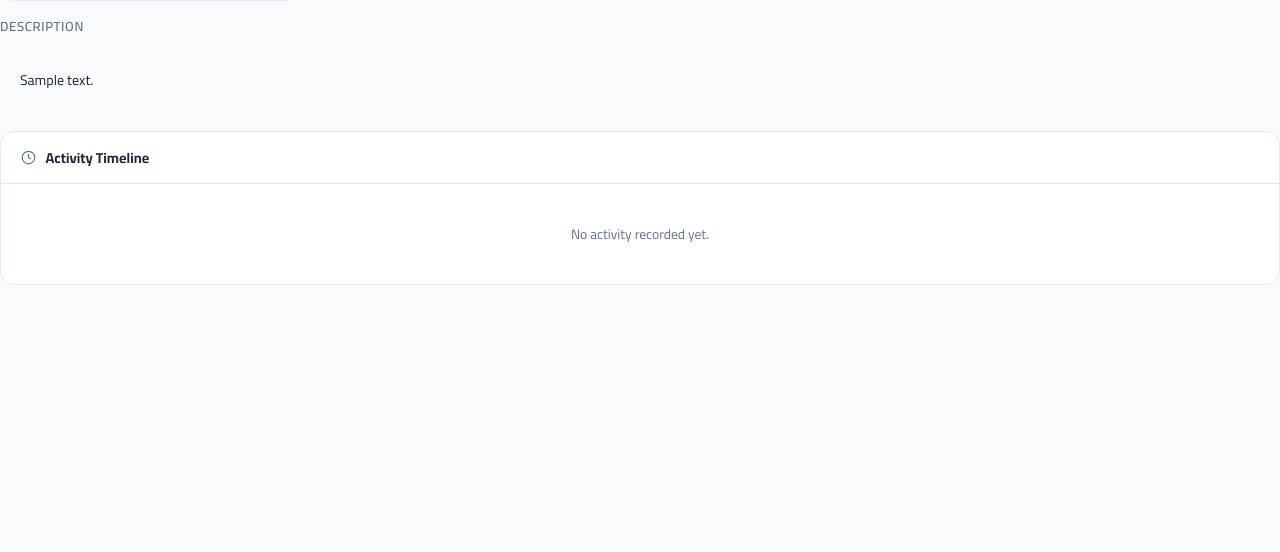
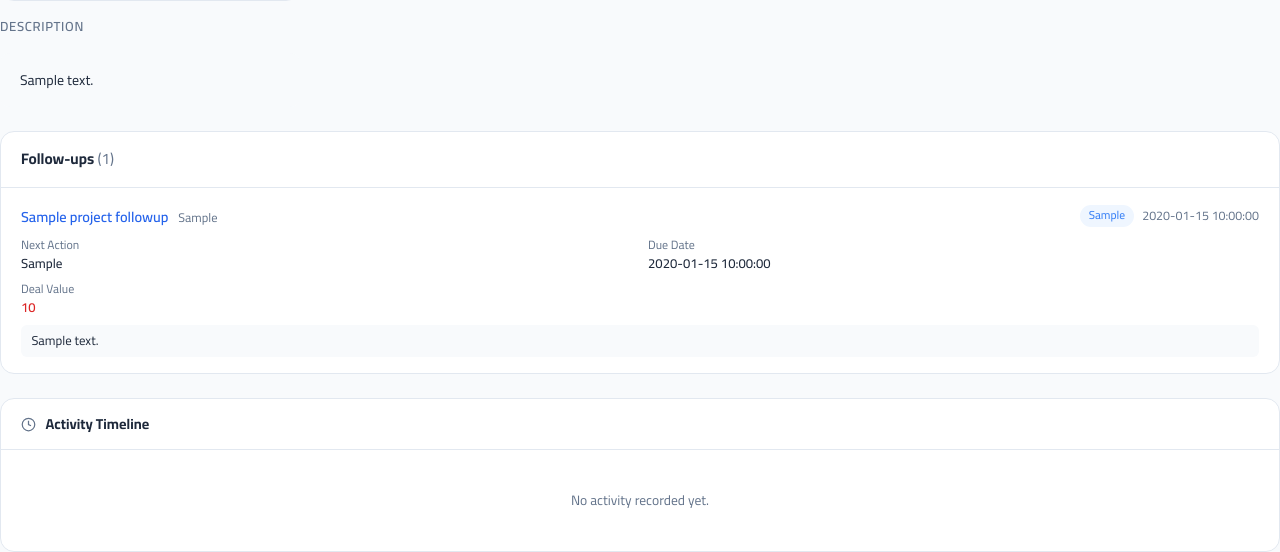
Before and after one commit to ehab-777/CrmBase, a Flask app: template templates/projects/project_detail.html in a window 1280 px wide. Shown: the part 567-1119 px from the top of the page. Before the commit the page ends 852 px from the top, so only its background shows below. Run offline with Flask 2, Linux system fonts and the light colour scheme; the template is opened without the code that fills it: most values are stand-ins (such as "Sample title", 1, 10 or a date in 2020); some libraries are stand-ins or nearby versions.

Commit message:
feat(projects): add follow-up timeline to project detail page
Shows all follow-up activities for contacts linked to the project,
with contact name, stage pill, contact method, next action, due date,
deal value, and summary. Matches the company detail follow-ups tab.

Co-Authored-By: Claude Sonnet 4.6 <noreply@anthropic.com>

```diff
--- a/templates/projects/project_detail.html
+++ b/templates/projects/project_detail.html
@@ -133,6 +133,31 @@
   .contact-link:hover { text-decoration: underline; }
 
   .empty-contacts { text-align: center; padding: 2.5rem 1rem; color: var(--text-secondary); font-size: 0.875rem; }
+
+  /* Follow-ups section */
+  .fu-section { margin-top: 1.5rem; background: #fff; border: 1.5px solid var(--border-color); border-radius: 14px; overflow: hidden; }
+  .fu-section-header { display: flex; justify-content: space-between; align-items: center; padding: 1rem 1.25rem; border-bottom: 1px solid var(--border-color); }
+  .fu-section-title { font-size: 0.95rem; font-weight: 700; color: var(--text-primary); }
+  .fu-card { border-bottom: 1px solid var(--border-color); padding: 1rem 1.25rem; }
+  .fu-card:last-child { border-bottom: none; }
+  .fu-top { display: flex; justify-content: space-between; align-items: center; margin-bottom: 0.5rem; flex-wrap: wrap; gap: 0.4rem; }
+  .fu-contact-link { color: var(--primary-color); font-weight: 600; text-decoration: none; font-size: 0.9rem; }
+  .fu-contact-link:hover { text-decoration: underline; }
+  .fu-method { font-size: 0.78rem; color: var(--text-secondary); margin-inline-start: 0.4rem; }
+  .fu-date { font-size: 0.78rem; color: var(--text-secondary); }
+  .fu-grid { display: grid; grid-template-columns: 1fr 1fr; gap: 0.4rem 1rem; margin-top: 0.35rem; }
+  @media (max-width: 600px) { .fu-grid { grid-template-columns: 1fr; } }
+  .fu-field-label { font-size: 0.75rem; color: var(--text-secondary); }
+  .fu-field-val { font-size: 0.82rem; color: var(--text-primary); font-weight: 500; }
+  .fu-summary { margin-top: 0.45rem; font-size: 0.8rem; color: var(--text-primary); background: #f8fafc; border-radius: 6px; padding: 0.4rem 0.65rem; }
+  .fu-empty { text-align: center; padding: 2rem; color: var(--text-secondary); font-size: 0.875rem; }
+  .stage-pill { display: inline-block; padding: 2px 9px; border-radius: 20px; font-size: 0.72rem; font-weight: 500; }
+  .sp-potential   { background: #f1f5f9; color: #64748b; }
+  .sp-contacted   { background: #eff6ff; color: #3b82f6; }
+  .sp-quoted      { background: #f5f3ff; color: #8b5cf6; }
+  .sp-negotiation { background: #fffbeb; color: #d97706; }
+  .sp-won         { background: #ecfdf5; color: #16a34a; }
+  .sp-lost        { background: #fef2f2; color: #dc2626; }
 
   /* Description */
   .desc-box {
@@ -277,6 +302,59 @@
 
 </div>
 
+{# ── Follow-ups for linked contacts ── #}
+<div class="fu-section">
+  <div class="fu-section-header">
+    <span class="fu-section-title">{{ _('Follow-ups') }} <span style="font-weight:400;color:var(--text-secondary)">({{ project_followups|length }})</span></span>
+  </div>
+  {% if project_followups %}
+    {% for fu in project_followups %}
+      {%- set stage = fu.sales_stage or '' -%}
+      {%- if 'محتمل' in stage %}{% set sp = 'stage-pill sp-potential' %}
+      {%- elif 'التواصل' in stage %}{% set sp = 'stage-pill sp-contacted' %}
+      {%- elif 'عرض' in stage %}{% set sp = 'stage-pill sp-quoted' %}
+      {%- elif 'التفاوض' in stage %}{% set sp = 'stage-pill sp-negotiation' %}
+      {%- elif 'التسليم' in stage %}{% set sp = 'stage-pill sp-won' %}
+      {%- elif 'لم يتم' in stage %}{% set sp = 'stage-pill sp-lost' %}
+      {%- else %}{% set sp = 'stage-pill sp-contacted' %}
+      {%- endif %}
+    <div class="fu-card">
+      <div class="fu-top">
+        <div>
+          <a href="{{ url_for('customers.customer_detail', customer_id=fu.entity_id) }}" class="fu-contact-link">{{ fu.contact_name or '—' }}</a>
+          <span class="fu-method">{{ fu.activity_type or '' }}</span>
+        </div>
+        <div style="display:flex;align-items:center;gap:0.5rem;">
+          <span class="{{ sp }}">{{ fu.sales_stage or 'N/A' }}</span>
+          <span class="fu-date">{{ fu.contact_date or '—' }}</span>
+        </div>
+      </div>
+      <div class="fu-grid">
+        <div>
+          <div class="fu-field-label">{{ _('Next Action') }}</div>
+          <div class="fu-field-val">{{ fu.next_action or '—' }}</div>
+        </div>
+        <div>
+          <div class="fu-field-label">{{ _('Due Date') }}</div>
+          <div class="fu-field-val">{{ fu.next_action_due or '—' }}</div>
+        </div>
+        {% if fu.deal_value %}
+        <div>
+          <div class="fu-field-label">{{ _('Deal Value') }}</div>
+          <div class="fu-field-val" style="color:#dc2626;font-weight:600;">{{ "{:,.0f}".format(fu.deal_value) }}</div>
+        </div>
+        {% endif %}
+      </div>
+      {% if fu.summary %}
+      <div class="fu-summary">{{ fu.summary }}</div>
+      {% endif %}
+    </div>
+    {% endfor %}
+  {% else %}
+    <div class="fu-empty">{{ _('No follow-ups recorded for contacts linked to this project.') }}</div>
+  {% endif %}
+</div>
+
 {% include "components/activity_timeline.html" %}
 
 <script>
```
Also changed, not shown: routes/projects.py (+12 -1 lines).
